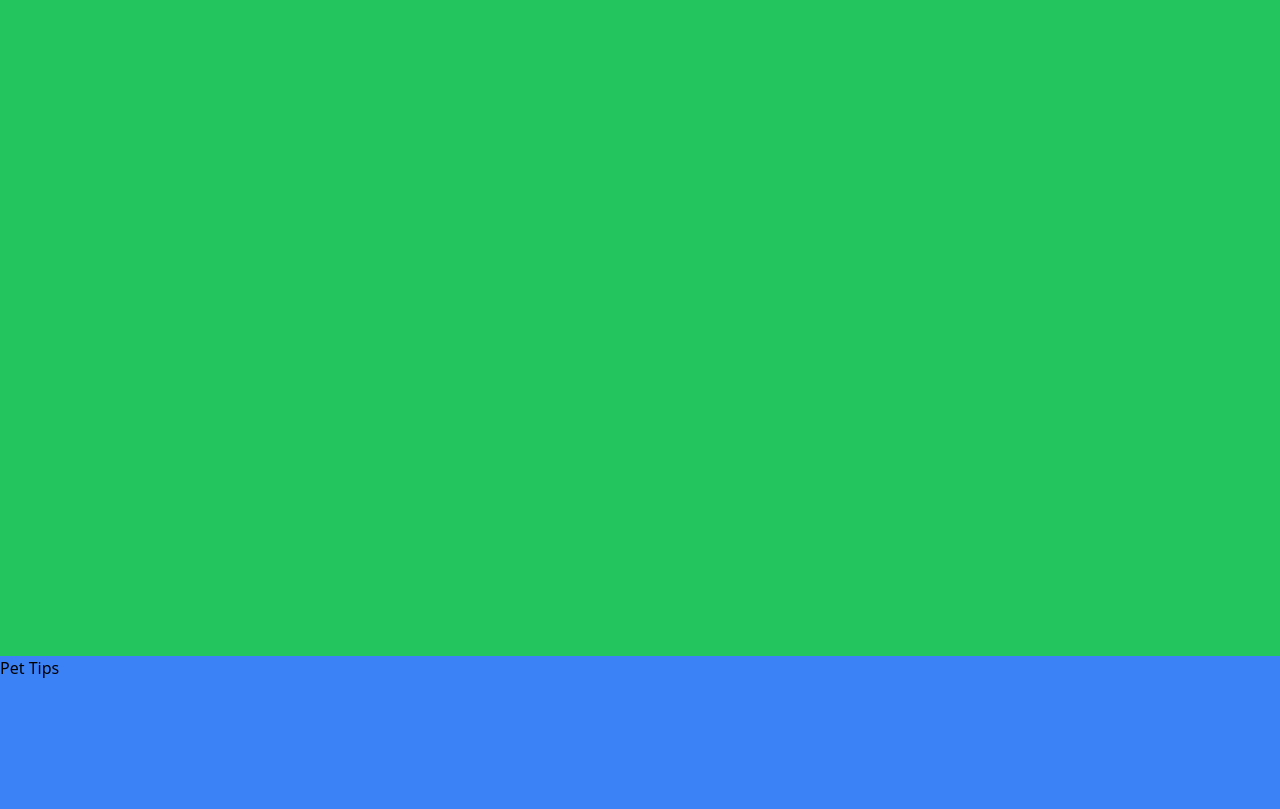
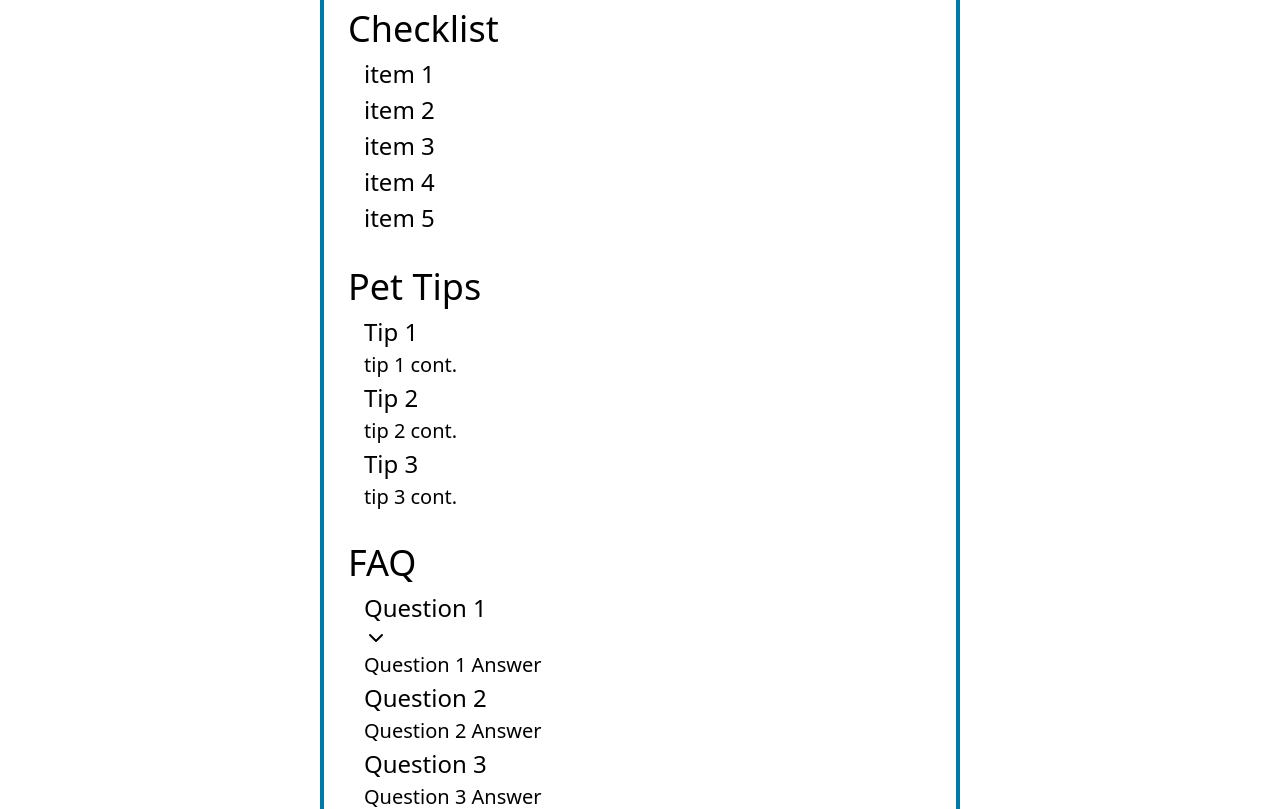
Before and after one commit to ScaiaAguinaga/pet-adoption-site, a React (Vite) app: page /Resources in a window 1280 px wide. Shown: the part 200-1009 px from the top of the page. Built offline with nearby package versions, Linux system fonts and the light colour scheme.

Commit message:
removed prop validations and began work on FAQ accordion

```diff
--- /dev/null
+++ b/src/components/Dropdown.jsx
@@ -0,0 +1,14 @@
+import { useState } from "react";
+
+const Dropdown = ({question, answer}) => {
+  const [showAnswer, setShowAnswer] = useState(false);
+
+  return (
+    <div>
+      <h3>{question}</h3>
+      {showAnswer && <p>{answer}</p>}
+    </div>
+  );
+};
+
+export default Dropdown;
--- a/src/components/HeroButton.jsx
+++ b/src/components/HeroButton.jsx
@@ -4,17 +4,11 @@ import { Link } from "react-router-dom";
 const HeroButton = ({ to, name }) => {
   return (
     <Link to={to}>
-      <button className="relative bottom-12 mx-2 flex h-[125px] w-[150px] items-center justify-center rounded-[20px] bg-cerulean text-xl text-offwhite drop-shadow-lg hover:border-2 hover:border-offwhite">
-        {name}
+      <button className="relative bottom-12 mx-2 flex h-[125px] w-[150px] items-center justify-center rounded-[20px] bg-cerulean text-offwhite drop-shadow-lg hover:border-2 hover:border-offwhite">
+        <h3>{name}</h3>
       </button>
     </Link>
   );
 };
 
-// PropTypes validation
-HeroButton.propTypes = {
-  to: PropTypes.string.isRequired, // 'to' prop is expected to be a string and is required
-  name: PropTypes.string.isRequired, // 'page' prop is expected to be a string and is required
-};
-
 export default HeroButton;
--- a/src/components/NewPalsCarousel.jsx
+++ b/src/components/NewPalsCarousel.jsx
@@ -21,9 +21,3 @@ const NewPalsCarousel = ({ slides, petName }) => {
 };
 
 export default NewPalsCarousel;
-
-// PropTypes validation
-NewPalsCarousel.propTypes = {
-  petName: PropTypes.array.isRequired,
-  slides: PropTypes.string.isRequired,
-};
--- a/src/pages/Resources.jsx
+++ b/src/pages/Resources.jsx
@@ -1,17 +1,44 @@
 import "../styles.css";
+import { ChevronDown} from "react-feather";
 
 const Resources = () => {
   return (
-    <div>
-      <section className="h-screen bg-green-500">
-        <div>Checklist</div>
-      </section>
-      <section className="h-screen bg-blue-500">
-        <div>Pet Tips</div>
-      </section>
-      <section className="h-screen bg-red-500">
-        <div>FAQ</div>
-      </section>
+    <div className="m-auto w-1/2">
+      <h1 className=" my-8 flex justify-center">Resources</h1>
+      <div className="rounded-[20px] border-4 border-cerulean p-6">
+        <section className="mb-6">
+          <h1>Checklist</h1>
+          <div className="ml-4">
+            <h3 className="hover:text-orange-500">item 1</h3>
+            <h3>item 2</h3>
+            <h3>item 3</h3>
+            <h3>item 4</h3>
+            <h3>item 5</h3>
+          </div>
+        </section>
+        <section className="mb-6">
+          <h1>Pet Tips</h1>
+          <div className="ml-4">
+            <h3>Tip 1</h3>
+            <p>tip 1 cont.</p>
+            <h3>Tip 2</h3>
+            <p>tip 2 cont.</p>
+            <h3>Tip 3</h3>
+            <p>tip 3 cont.</p>
+          </div>
+        </section>
+        <section>
+          <h1>FAQ</h1>
+          <div className="ml-4">
+            <h3>Question 1 <ChevronDown/></h3>
+            <p>Question 1 Answer</p>
+            <h3>Question 2</h3>
+            <p>Question 2 Answer</p>
+            <h3>Question 3</h3>
+            <p>Question 3 Answer</p>
+          </div>
+        </section>
+      </div>
     </div>
   );
 };
--- a/src/styles.css
+++ b/src/styles.css
@@ -1,6 +1,13 @@
 @tailwind base;
 @tailwind components;
 @tailwind utilities;
+
+@layer base {
+  ul,
+  ol {
+    list-style: revert;
+  }
+}
 
 /* For Headings */
 h1 {
```
Also changed, not shown: src/components/Carousel.jsx (+0 -8 lines), src/components/ResourceButton.jsx (+0 -7 lines), .eslintrc.cjs.
